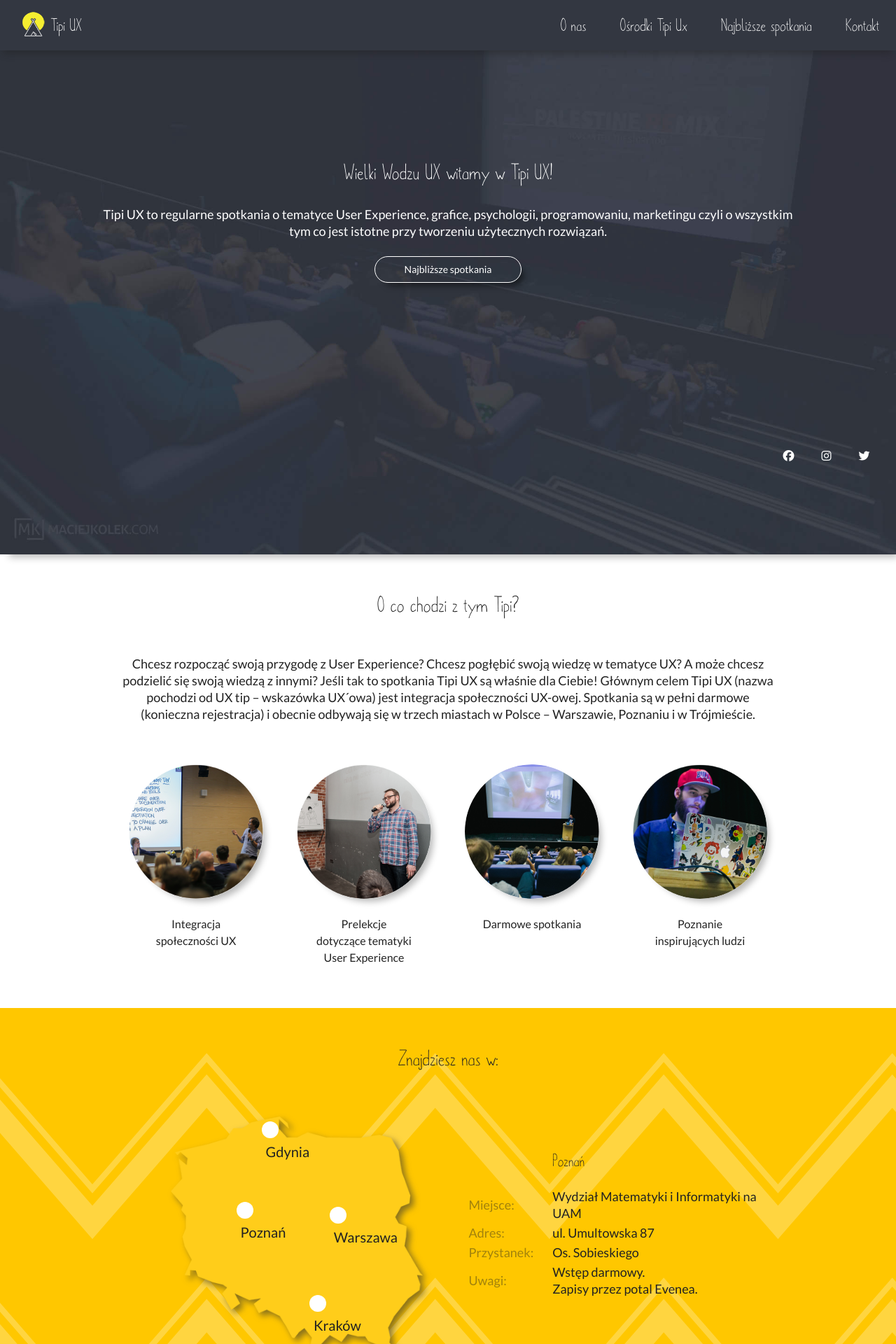
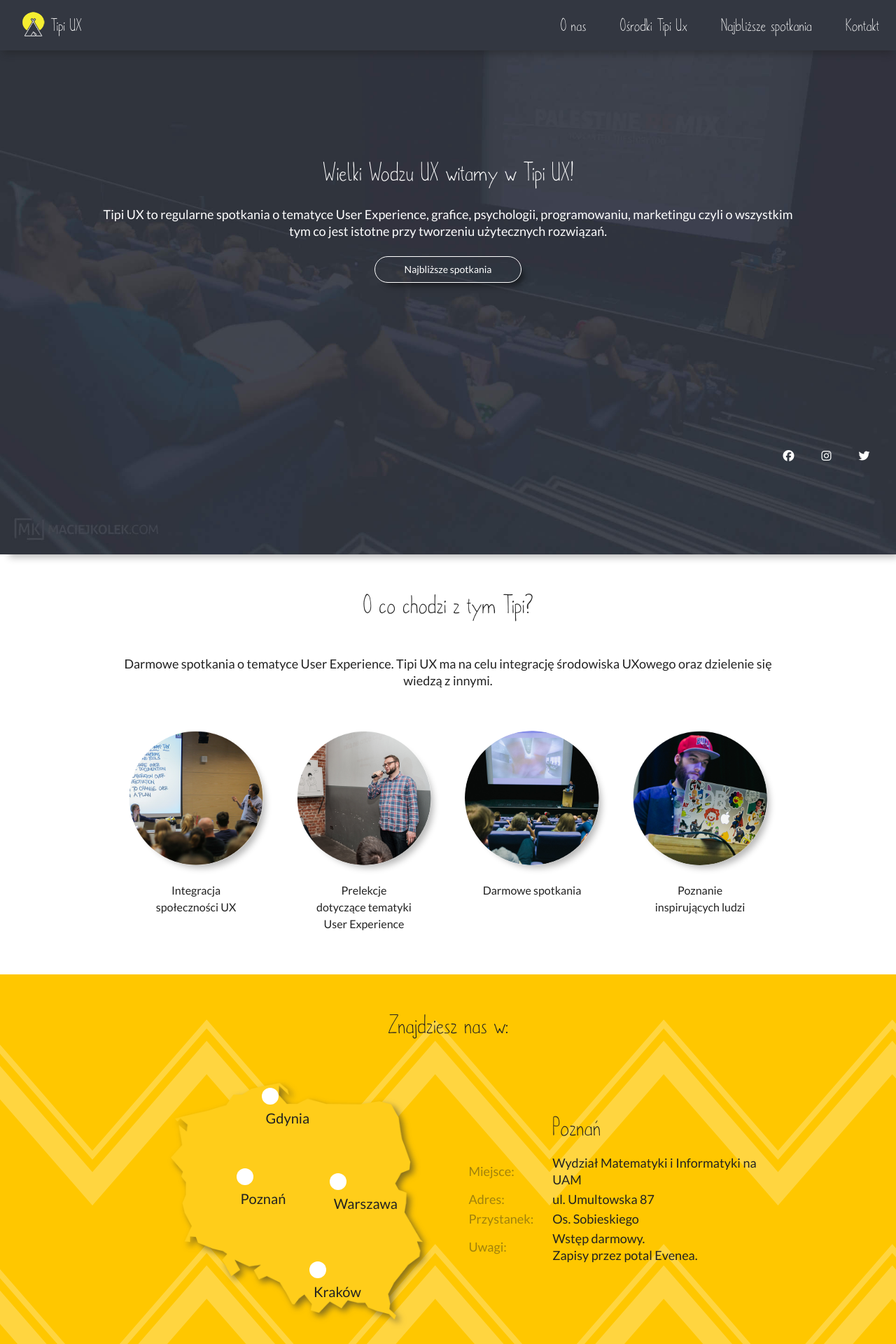
Before and after one commit to sealcode/tipi-ux-website, a Jekyll site: the page built from index.html, in a window 1280 px wide. Shown: the top 1920 px of the page at 70% size. Built offline with Jekyll 4.4.1, drawn with Linux system fonts in a browser that asks for light colours; nearby versions of some CDN libraries.

Commit message:
update font-size and descripion

```diff
--- a/css/index-style.css
+++ b/css/index-style.css
@@ -26,7 +26,7 @@
 
 	.title-of-section {
 		font-family: metafors;
-		font-size: 1.25rem;
+		font-size: 1.5rem;
 		font-weight: normal;
 		margin-top: 0rem;
 		text-align: center;
@@ -263,7 +263,7 @@
 	}
 
 	.city-title {
-		font-size: 1rem;/*0.583333rem to za mało;*/
+		font-size: 1.5rem;/*0.583333rem to za mało;*/
 		font-weight: normal;
 		font-family: metafors;
 		padding-right: 8rem;
--- a/index.html
+++ b/index.html
@@ -22,10 +22,13 @@
 	</div>
 	<div class="section-two" id="about">
 		<h1 class="title-of-section title-two" >O co chodzi z&nbsp;tym Tipi?</h1>
-		<p class="section-content"> Chcesz rozpocząć swoją przygodę z User Experience?
-            Chcesz pogłębić swoją wiedzę w tematyce UX?
-            A może chcesz podzielić się swoją wiedzą z innymi?
-            Jeśli tak to spotkania Tipi UX są właśnie dla Ciebie! Głównym celem Tipi UX (nazwa pochodzi od UX tip – wskazówka UX´owa) jest integracja społeczności UX-owej. Spotkania są w pełni darmowe (konieczna rejestracja) i obecnie odbywają się w trzech miastach w Polsce – Warszawie, Poznaniu i w Trójmieście.</p>
+		<p class="section-content">
+			Darmowe spotkania o tematyce User Experience. Tipi UX ma na celu integrację środowiska UXowego oraz dzielenie się wiedzą z innymi.</p>
+			<!-- Chcesz rozpocząć swoją przygodę z User Experience?<br>
+			Chcesz pogłębić swoją wiedzę w tematyce UX?<br>
+			A może chcesz podzielić się swoją wiedzą z innymi?<br>
+			Jeśli tak to spotkania Tipi UX są właśnie dla Ciebie! <br>
+			Głównym celem Tipi UX (nazwa pochodzi od UX tip – wskazówka UX´owa) jest integracja społeczności UX-owej. Spotkania są w pełni darmowe konieczna jest jednak rejestracja.</p> -->
 		<div class="images">
 			<div class="img-block" id="img-one">
 				<img src='/pictures/circle3.png' class="img-circle shadows">
```
Also changed, not shown: 1 other file.
